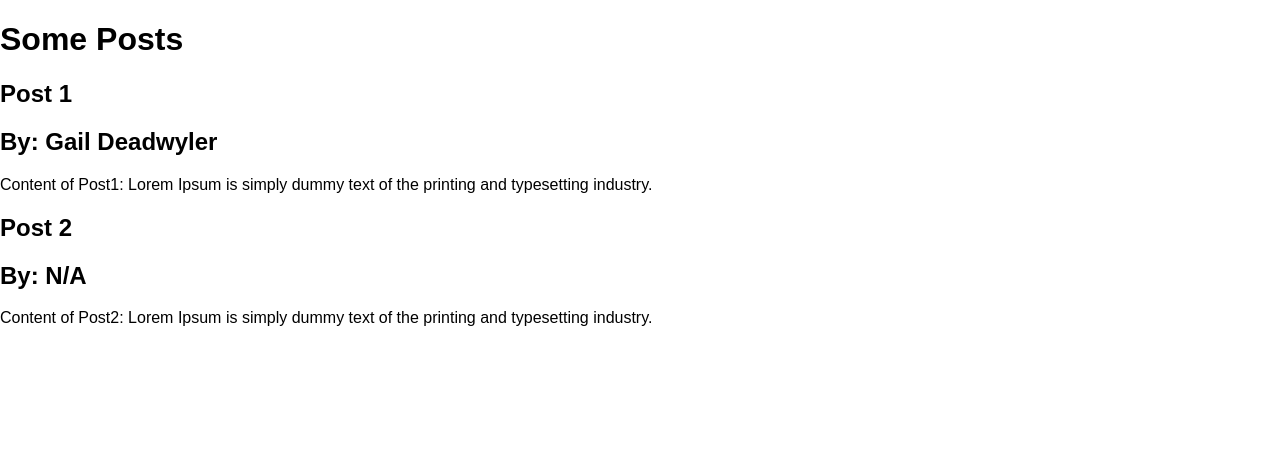
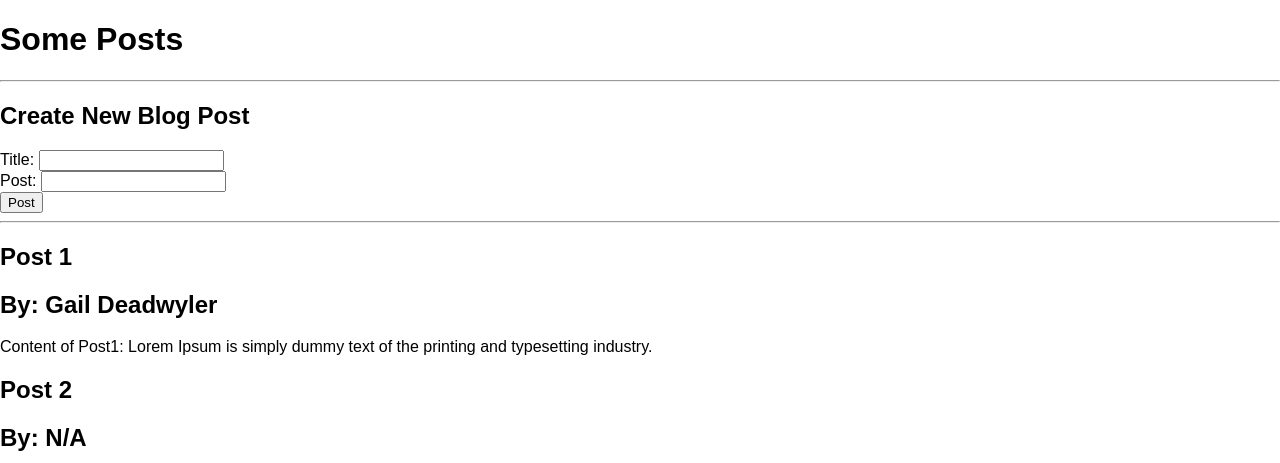
Before and after one commit to Gail-Deadwyler/Blog_Project, a Flask app: page /posts in a window 1280 px wide. Shown: the top 463 px of the page. Run offline with Flask 2, Linux system fonts and the light colour scheme.

Commit message:
BlogPost model
db setup, link app to the db,created BlogPost model, created posts db with some dummy data, created form on posts.html

```diff
--- a/app.py
+++ b/app.py
@@ -1,8 +1,30 @@
 from flask import Flask, render_template
-# from flask_sqlalchemy import SQLAlchemy
-# from datetime import datetime
+from flask_sqlalchemy import SQLAlchemy
+from datetime import datetime
 
+# creates our Flask app
 app = Flask(__name__)
+
+# Database setup
+# tells our Flask app where our db is stored
+# path to where our db is stored
+app.config['SQLALCHEMY_DATABASE_URI'] = 'sqlite:///posts.db'
+
+# link our Flask app to the db
+db = SQLAlchemy(app)
+
+# create Model for our Blog Post - designing the db Model here
+class BlogPost(db.Model):
+    id = db.Column(db.Integer, primary_key=True)
+    title = db.Column(db.String(100), nullable=False)
+    content = db.Column(db.Text, nullable=False)
+    author = db.Column(db.String(20), nullable=False, default='N/A')
+    date_posted = db.Column(db.DateTime, nullable=False, default=datetime.utcnow)
+
+    # prints out when we create a Blog Post
+    def __repr__(self):
+        return 'Blog post ' + str(self.id)
+
 
 #Create dummy posts - mimics a database
 all_posts = [
@@ -40,7 +62,7 @@ def index():
     return render_template('index.html')
     #return '<h1>Home Page</h1>'
 
-@app.route('/posts')
+@app.route('/posts', methods=['GET', 'POST'])
 def posts():
     return render_template('posts.html', posts=all_posts)
 
--- a/templates/posts.html
+++ b/templates/posts.html
@@ -7,6 +7,16 @@
 
 {% block body %}
 <h1>Some Posts</h1>
+    <hr>
+    <h2>Create New Blog Post</h2>
+    <form action="/posts" method="POST">
+        Title: <input type="text" name="title" id="title">
+        <br>
+        Post: <input type="text" name="content" id="content">
+        <br>
+        <input type="submit" value="Post">
+    </form>
+    <hr>
     {% for post in posts %}
         <h2>{{ post.title }}</h2>
         {% if post.author %}
```
Also changed, not shown: posts.db (added).
